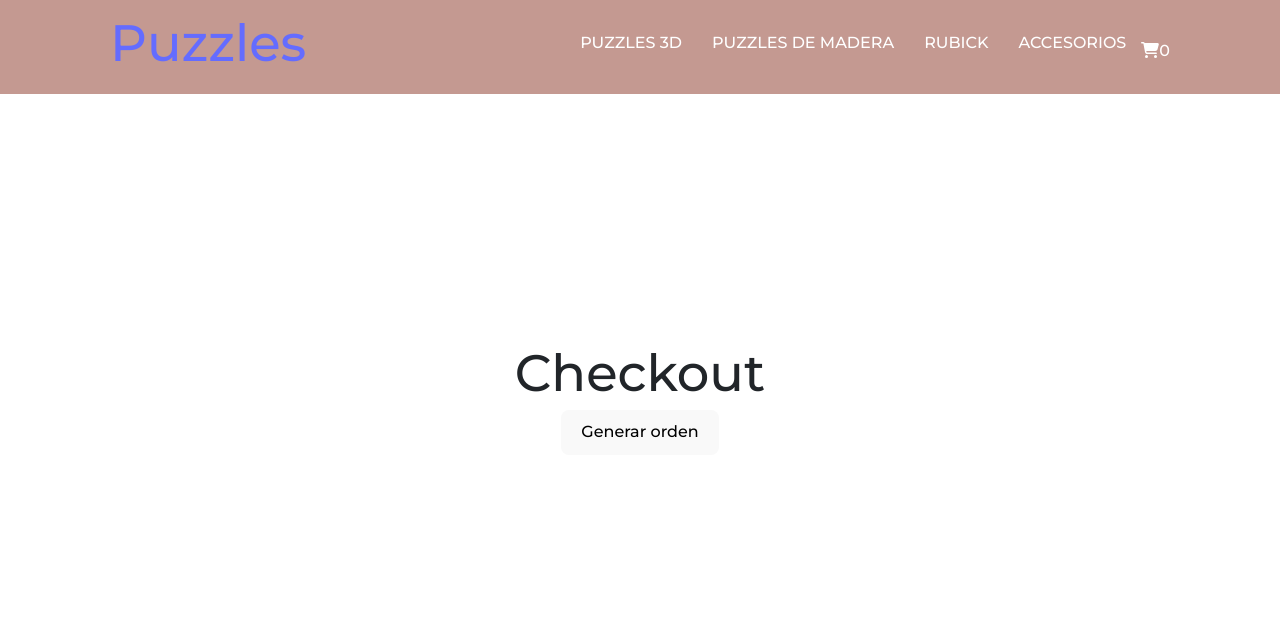
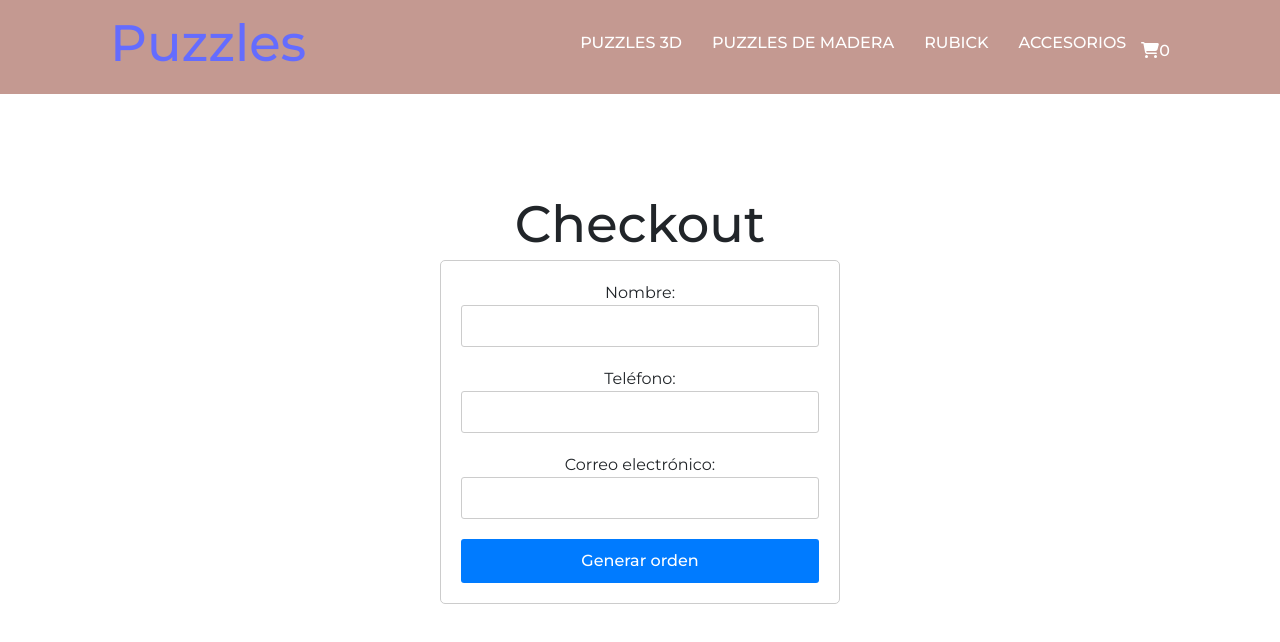
Before and after one commit to Optickal095/ecommerce49900, a React (Vite) app: page /checkout in a window 1280 px wide. Shown: the top 642 px of the page. Built offline with nearby package versions, Linux system fonts and the light colour scheme.

Commit message:
formulario

```diff
--- /dev/null
+++ b/src/components/Checkout/Checkout.css
@@ -0,0 +1,34 @@
+.form-container {
+  max-width: 400px;
+  margin: 0 auto;
+  padding: 20px;
+  border: 1px solid #ccc;
+  border-radius: 5px;
+}
+
+.form-container label {
+  display: block;
+  margin-bottom: 10px;
+}
+
+.form-container input {
+  width: 100%;
+  padding: 8px;
+  margin-bottom: 10px;
+  border: 1px solid #ccc;
+  border-radius: 3px;
+}
+
+.form-container button {
+  width: 100%;
+  padding: 10px;
+  background-color: #007bff;
+  color: #fff;
+  border: none;
+  border-radius: 3px;
+  cursor: pointer;
+}
+
+.form-container button:hover {
+  background-color: #0056b3;
+}
--- a/src/components/Checkout/Checkout.jsx
+++ b/src/components/Checkout/Checkout.jsx
@@ -1,5 +1,6 @@
 import { useState } from "react";
 import { useCart } from "../../context/CartContext";
+import "./Checkout.css";
 import { db } from "../../services/firebase/firebaseConfig";
 import {
   addDoc,
@@ -15,19 +16,37 @@ import { useNotification } from "../../notification/NotificationService";
 const Checkout = () => {
   const [loading, setLoading] = useState(false);
   const [orderId, setOrderId] = useState(null);
+  const [userData, setUserData] = useState({
+    name: "",
+    phone: "",
+    email: "",
+  });
 
   const { cart, total, clearCart } = useCart();
 
   const { showNotification } = useNotification();
 
-  const createOrder = async (userData) => {
+  const handleInputChange = (e) => {
+    const { name, value } = e.target;
+    setUserData({
+      ...userData,
+      [name]: value,
+    });
+  };
+
+  const handleSubmit = async (e) => {
+    e.preventDefault();
+    createOrder();
+  };
+
+  const createOrder = async () => {
     try {
       setLoading(true);
       const objOrder = {
         buyer: {
-          name: "Eduardo Hernández",
-          phone: "978654512",
-          email: "eduardoh@email.cl",
+          name: userData.name,
+          phone: userData.phone,
+          email: userData.email,
         },
         items: cart,
         total,
@@ -89,14 +108,55 @@ const Checkout = () => {
   }
 
   if (orderId) {
-    return <h1>El id de su orden es: {orderId}</h1>;
+    return (
+      <div>
+        <h1>Orden generada</h1>
+        <p>El id de su orden es: {orderId}</p>
+        <p>Nombre: {userData.name}</p>
+        <p>Teléfono: {userData.phone}</p>
+        <p>Correo electrónico: {userData.email}</p>
+      </div>
+    );
   }
 
   return (
     <>
       <h1>Checkout</h1>
-      {/* <ContactForm createOrder={createOrder} /> */}
-      <button onClick={createOrder}>Generar orden</button>
+      <div className="form-container">
+        <form onSubmit={handleSubmit}>
+          <label>
+            Nombre:
+            <input
+              type="text"
+              name="name"
+              value={userData.name}
+              onChange={handleInputChange}
+              required
+            />
+          </label>
+          <label>
+            Teléfono:
+            <input
+              type="tel"
+              name="phone"
+              value={userData.phone}
+              onChange={handleInputChange}
+              required
+            />
+          </label>
+          <label>
+            Correo electrónico:
+            <input
+              type="email"
+              name="email"
+              value={userData.email}
+              onChange={handleInputChange}
+              required
+            />
+          </label>
+          <button type="submit">Generar orden</button>
+        </form>
+      </div>
     </>
   );
 };
```
